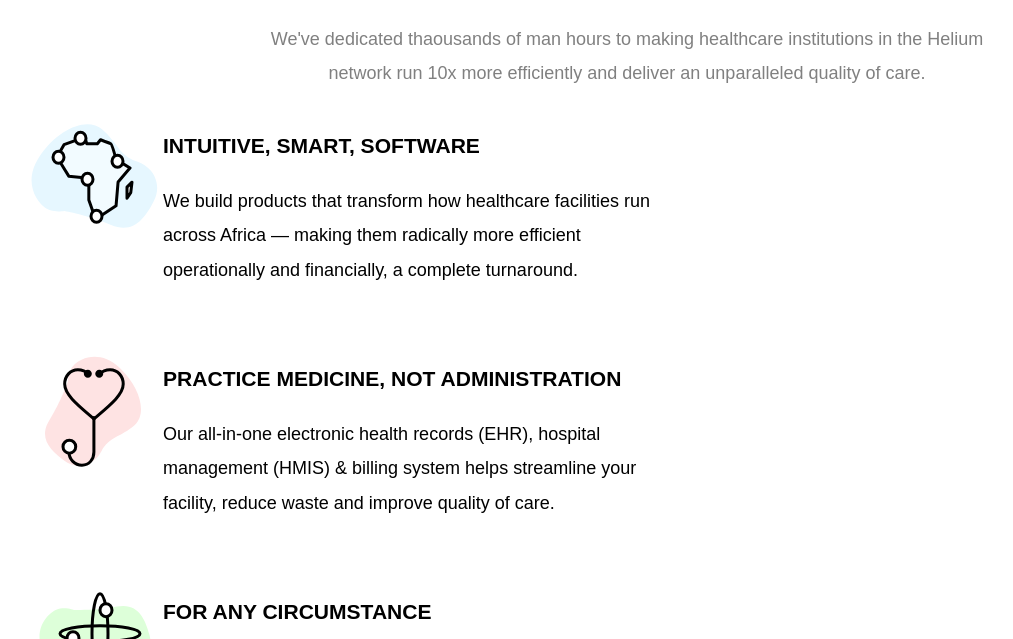
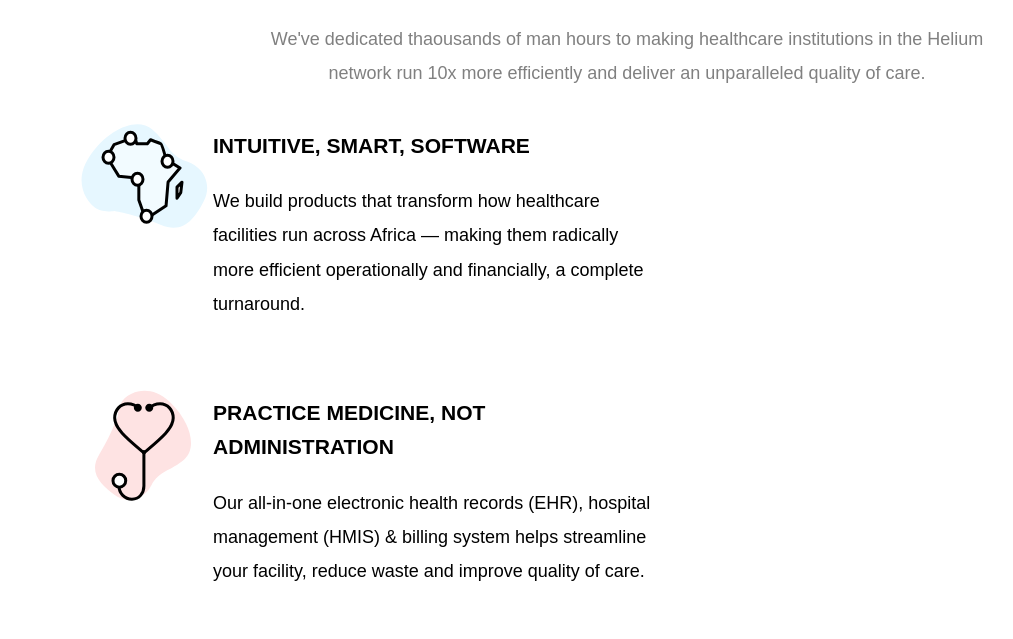
Before and after one commit to YeshiKlunder/m1-1120-code-solutions, a website: page css-two-column-layout/index.html in a window 1280 px wide. Shown: the part 85-724 px from the top of the page, without its empty margins (13-1026 px from the left). Drawn offline with Linux system fonts and the light colour scheme; files whose address does not match are found by name; a web font is replaced by a local one.

Commit message:
Completed css-two-column-layout.

```diff
--- a/css-two-column-layout/index.html
+++ b/css-two-column-layout/index.html
@@ -17,7 +17,7 @@
       network run 10x more efficiently and deliver an unparalleled quality of care.
     </p>
   </header>
-  <div class="artical">
+  <div class="article">
     <div class="chunk">
       <div class="icon">
         <img src="./images/software.svg" alt="Intuitive"/>
```
